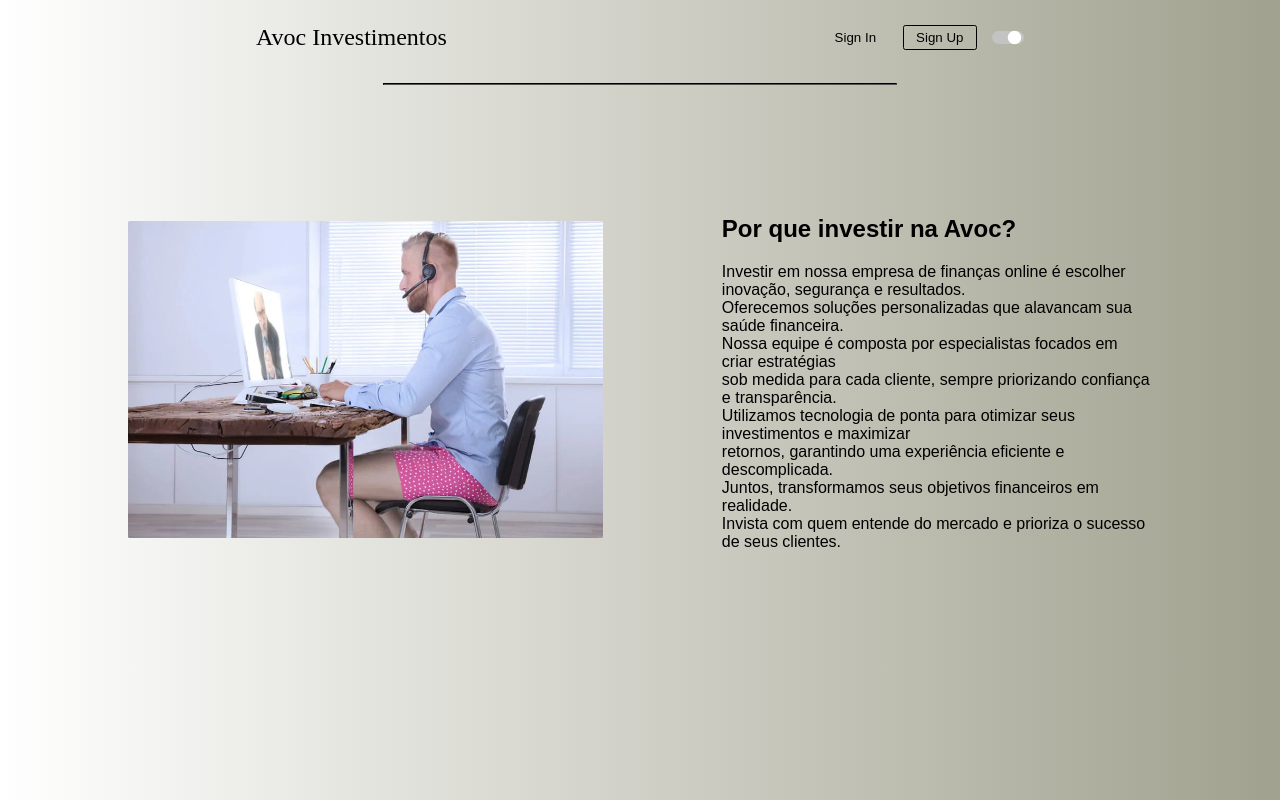
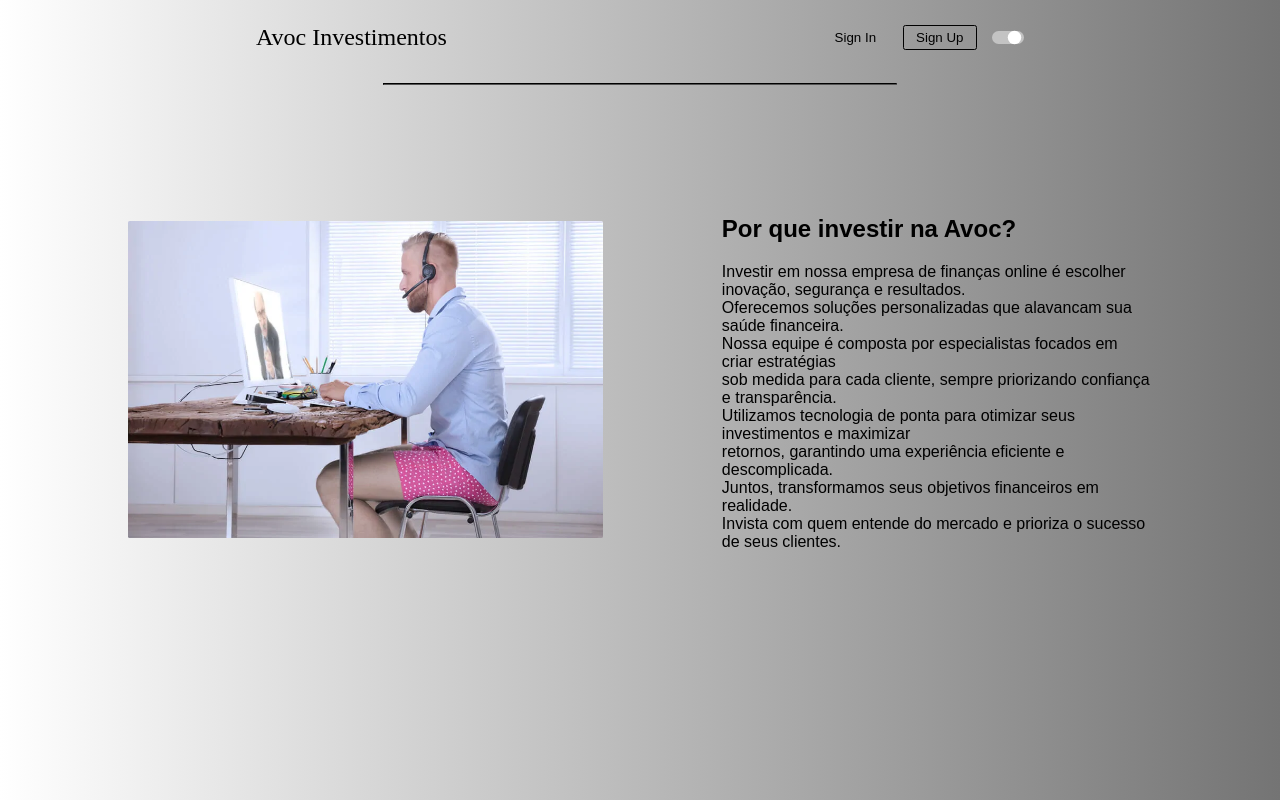
Before and after one commit to eduEsron/WebFinan-as, a plain HTML site: page index.html in a window 1280 px wide. Both pictures are taken after a click on the element 1007 px from the left and 37 px from the top of the page. Drawn offline with Linux system fonts and the light colour scheme; a web font is replaced by a local one.

Commit message:
Update style.css

```diff
--- a/style.css
+++ b/style.css
@@ -225,7 +225,7 @@ header span p{
 }
 body.dark{
     background: rgb(255, 255, 255);
-    background: linear-gradient(90deg, rgb(255, 255, 255) 0%, rgb(161, 161, 143) 100%);
+    background: linear-gradient(90deg, rgb(255, 255, 255) 0%, rgb(116, 116, 116) 100%);
 }
 body.dark *{
     color: black;
```
